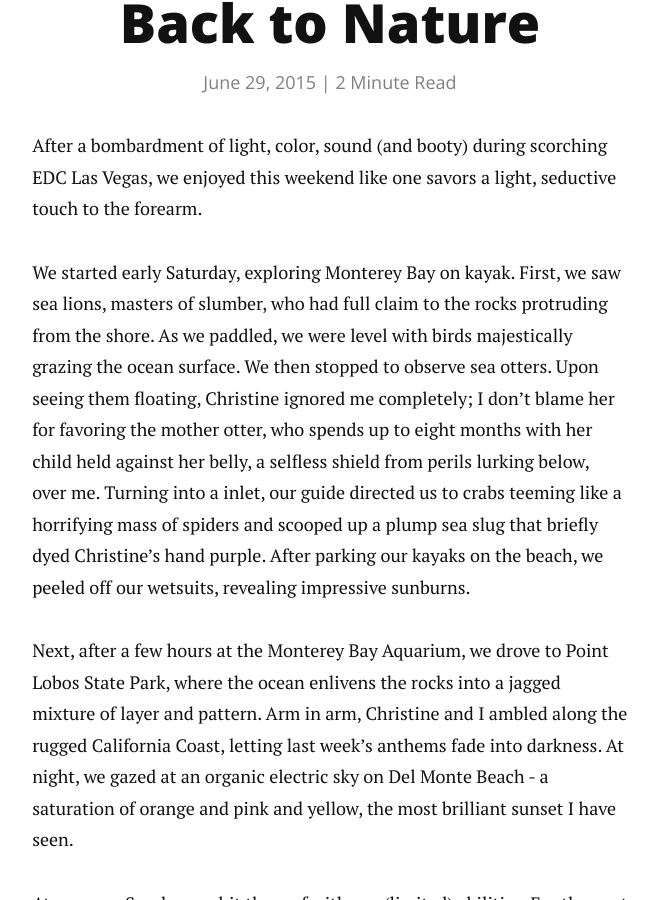
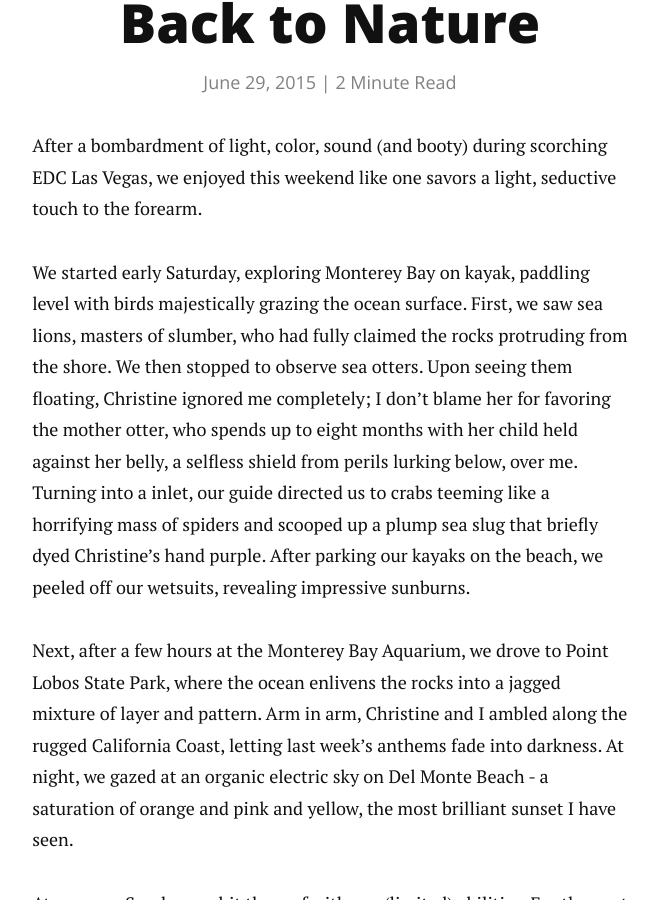
Before and after one commit to cloh-jzhang/cloh-jzhang.github.io, a Jekyll site: the page built from _posts/2015-06-29-back-to-nature.md, in a window 1280 px wide and 900 px high, scrolled down 308 px. Shown: the whole window, without its empty margins (310-968 px from the left). Built offline with Jekyll 4.4.1, drawn with Linux system fonts in a browser that asks for light colours; nearby versions of some CDN libraries; Markdown is read by kramdown in place of the engine named in the settings.

Commit message:
monterey bay edits

```diff
--- a/_posts/2015-06-29-back-to-nature.md
+++ b/_posts/2015-06-29-back-to-nature.md
@@ -5,7 +5,7 @@ date:   2015-06-29
 ---
 After a bombardment of light, color, sound (and booty) during scorching EDC Las Vegas, we enjoyed this weekend like one savors a light, seductive touch to the forearm.
 
-We started early Saturday, exploring Monterey Bay on kayak. First, we saw sea lions, masters of slumber, who had full claim to the rocks protruding from the shore. As we paddled, we were level with birds majestically grazing the ocean surface. We then stopped to observe sea otters. Upon seeing them floating, Christine ignored me completely; I don’t blame her for favoring the mother otter, who spends up to eight months with her child held against her belly, a selfless shield from perils lurking below, over me. Turning into a inlet, our guide directed us to crabs teeming like a horrifying mass of spiders and scooped up a plump sea slug that briefly dyed Christine’s hand purple. After parking our kayaks on the beach, we peeled off our wetsuits, revealing impressive sunburns.
+We started early Saturday, exploring Monterey Bay on kayak, paddling level with birds majestically grazing the ocean surface. First, we saw sea lions, masters of slumber, who had fully claimed the rocks protruding from the shore. We then stopped to observe sea otters. Upon seeing them floating, Christine ignored me completely; I don’t blame her for favoring the mother otter, who spends up to eight months with her child held against her belly, a selfless shield from perils lurking below, over me. Turning into a inlet, our guide directed us to crabs teeming like a horrifying mass of spiders and scooped up a plump sea slug that briefly dyed Christine’s hand purple. After parking our kayaks on the beach, we peeled off our wetsuits, revealing impressive sunburns.
 
 Next, after a few hours at the Monterey Bay Aquarium, we drove to Point Lobos State Park, where the ocean enlivens the rocks into a jagged mixture of layer and pattern. Arm in arm, Christine and I ambled along the rugged California Coast, letting last week's anthems fade into darkness. At night, we gazed at an organic electric sky on Del Monte Beach - a saturation of orange and pink and yellow, the most brilliant sunset I have seen.
 
```
Also changed, not shown: 3 other files.
